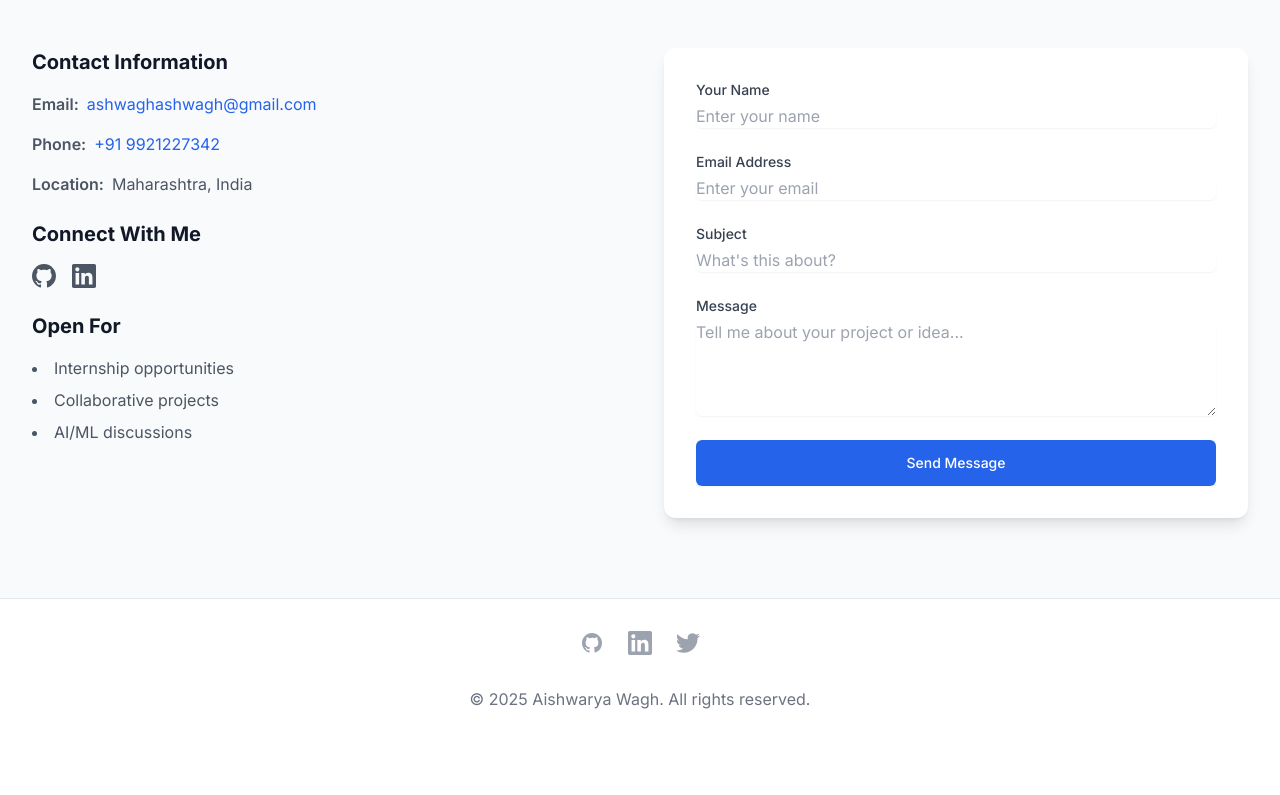
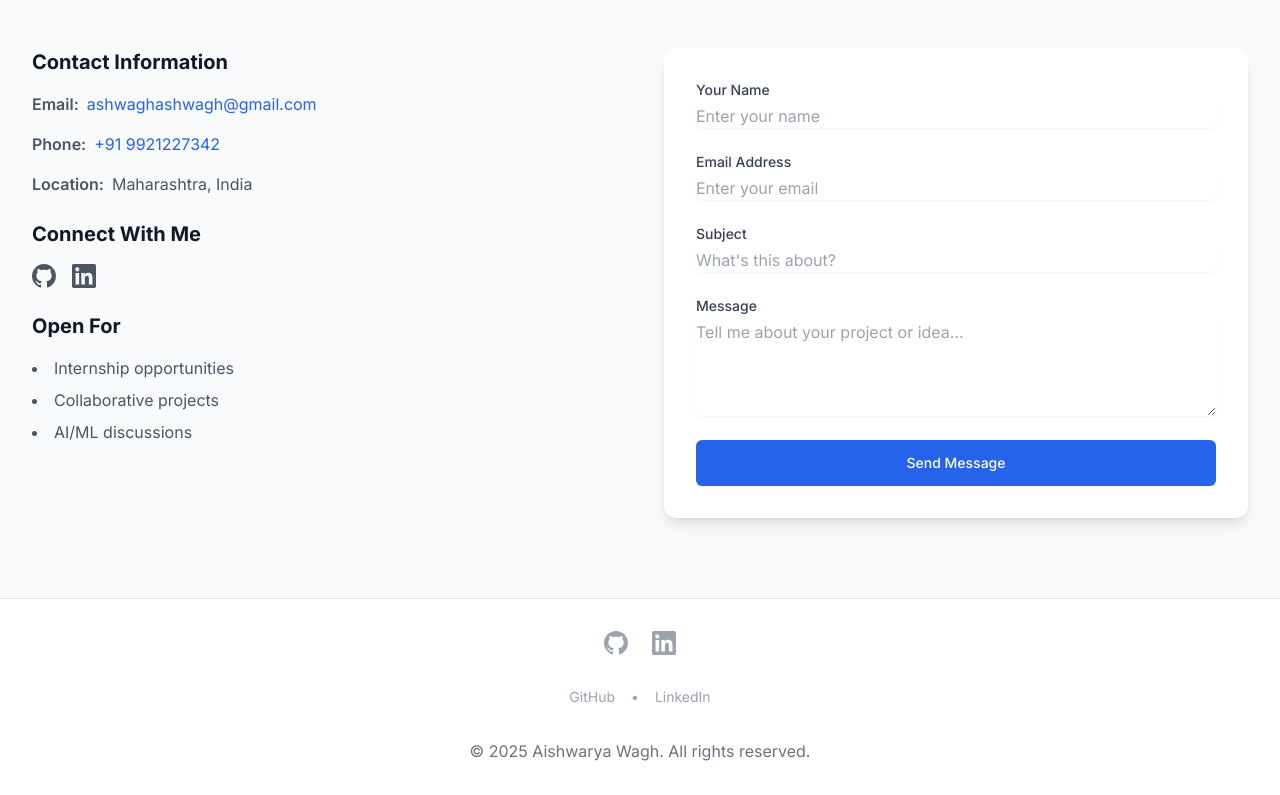
Before and after one commit to AishwaryaWagh06/AishwaryaWagh06.github.io, a Next.js app: page / in a window 1280 px wide. Shown: the part 3036-3831 px from the top of the page. Before the commit the page ends 3779 px from the top, so only its background shows below. Built offline with nearby package versions, Linux system fonts and the light colour scheme.

Commit message:
Update footer with correct social links

```diff
--- a/src/components/Footer.tsx
+++ b/src/components/Footer.tsx
@@ -7,31 +7,22 @@
   const socialLinks = [
     {
       name: 'GitHub',
-      url: 'https://github.com/yourusername',
+      url: 'https://github.com/AishwaryaWagh06',
       icon: (
         <svg className="h-6 w-6" fill="currentColor" viewBox="0 0 24 24">
-          <path fillRule="evenodd" d="M12 2C6.477 2 2 6.484 2 12.017c0 4.425 2.865 8.18 6.839 9.504.5.092.682-.217.682-.483 0-.237-.008-.868-.013-1.703-2.782.605-3.369-1.343-3.369-1.343-.454-1.158-1.11-1.466-1.11-1.466-.908-.62.069-.608.069-.608 1.003.07 1.531 1.032 1.531 1.032.892 1.53 2.341 1.088 2.91.832.092-.647.35-1.088.636-1.338-2.22-.253-4.555-1.113-4.555-4.951 0-1.093.39-1.988 1.029-2.688-.103-.253-.446-1.272.098-2.65 0 0 .84-.27 2.75 1.026A9.564 9.564 0 0112 6.844c.85.004 1.705.115 2.504.337 1.909-1.296 2.747-1.027 2.747-1.027.546 1.379.202 2.398.1 2.651.64.7 1.028 1.595 1.028 2.688 0 3.848-2.339 4.695-4.566 4.943.359.309.678.92.678 1.855 0 1.338-.012 2.419-.012 2.747 0 .268.18.58.688.482A10.019 10.019 0 0022 12.017C22 6.484 17.522 2 12 2z" clipRule="evenodd" />
+          <path d="M12 0C5.37 0 0 5.37 0 12c0 5.31 3.435 9.795 8.205 11.385.6.105.825-.255.825-.57 0-.285-.015-1.23-.015-2.235-3.015.555-3.795-.735-4.035-1.41-.135-.345-.72-1.41-1.23-1.695-.42-.225-1.02-.78-.015-.795.945-.015 1.62.87 1.845 1.23 1.08 1.815 2.805 1.305 3.495.99.105-.78.42-1.305.765-1.605-2.67-.3-5.46-1.335-5.46-5.925 0-1.305.465-2.385 1.23-3.225-.12-.3-.54-1.53.12-3.18 0 0 1.005-.315 3.3 1.23.96-.27 1.98-.405 3-.405s2.04.135 3 .405c2.295-1.56 3.3-1.23 3.3-1.23.66 1.65.24 2.88.12 3.18.765.84 1.23 1.905 1.23 3.225 0 4.605-2.805 5.625-5.475 5.925.435.375.81 1.095.81 2.22 0 1.605-.015 2.895-.015 3.3 0 .315.225.69.825.57A12.02 12.02 0 0024 12c0-6.63-5.37-12-12-12z" />
         </svg>
       ),
     },
     {
       name: 'LinkedIn',
-      url: 'https://linkedin.com/in/yourusername',
+      url: 'https://www.linkedin.com/in/aishwarya-wagh-460355366/',
       icon: (
         <svg className="h-6 w-6" fill="currentColor" viewBox="0 0 24 24">
           <path d="M20.447 20.452h-3.554v-5.569c0-1.328-.027-3.037-1.852-3.037-1.853 0-2.136 1.445-2.136 2.939v5.667H9.351V9h3.414v1.561h.046c.477-.9 1.637-1.85 3.37-1.85 3.601 0 4.267 2.37 4.267 5.455v6.286zM5.337 7.433c-1.144 0-2.063-.926-2.063-2.065 0-1.138.92-2.063 2.063-2.063 1.14 0 2.064.925 2.064 2.063 0 1.139-.925 2.065-2.064 2.065zm1.782 13.019H3.555V9h3.564v11.452zM22.225 0H1.771C.792 0 0 .774 0 1.729v20.542C0 23.227.792 24 1.771 24h20.451C23.2 24 24 23.227 24 22.271V1.729C24 .774 23.2 0 22.222 0h.003z" />
         </svg>
       ),
-    },
-    {
-      name: 'Twitter',
-      url: 'https://twitter.com/yourusername',
-      icon: (
-        <svg className="h-6 w-6" fill="currentColor" viewBox="0 0 24 24">
-          <path d="M23.953 4.57a10 10 0 01-2.825.775 4.958 4.958 0 002.163-2.723c-.951.555-2.005.959-3.127 1.184a4.92 4.92 0 00-8.384 4.482C7.69 8.095 4.067 6.13 1.64 3.162a4.822 4.822 0 00-.666 2.475c0 1.71.87 3.213 2.188 4.096a4.904 4.904 0 01-2.228-.616v.06a4.923 4.923 0 003.946 4.827 4.996 4.996 0 01-2.212.085 4.936 4.936 0 004.604 3.417 9.867 9.867 0 01-6.102 2.105c-.39 0-.779-.023-1.17-.067a13.995 13.995 0 007.557 2.209c9.053 0 13.998-7.496 13.998-13.985 0-.21 0-.42-.015-.63A9.935 9.935 0 0024 4.59z" />
-        </svg>
-      ),
-    },
+    }
   ];
 
   return (
@@ -59,6 +50,25 @@
               </motion.a>
             ))}
           </motion.div>
+          <div className="flex space-x-4 text-sm text-gray-400">
+            <a
+              href="https://github.com/AishwaryaWagh06"
+              target="_blank"
+              rel="noopener noreferrer"
+              className="hover:text-gray-500 transition-colors"
+            >
+              GitHub
+            </a>
+            <span>•</span>
+            <a
+              href="https://www.linkedin.com/in/aishwarya-wagh-460355366/"
+              target="_blank"
+              rel="noopener noreferrer"
+              className="hover:text-gray-500 transition-colors"
+            >
+              LinkedIn
+            </a>
+          </div>
           <motion.p
             className="text-center text-gray-500 dark:text-gray-400"
             initial={{ opacity: 0 }}
```
